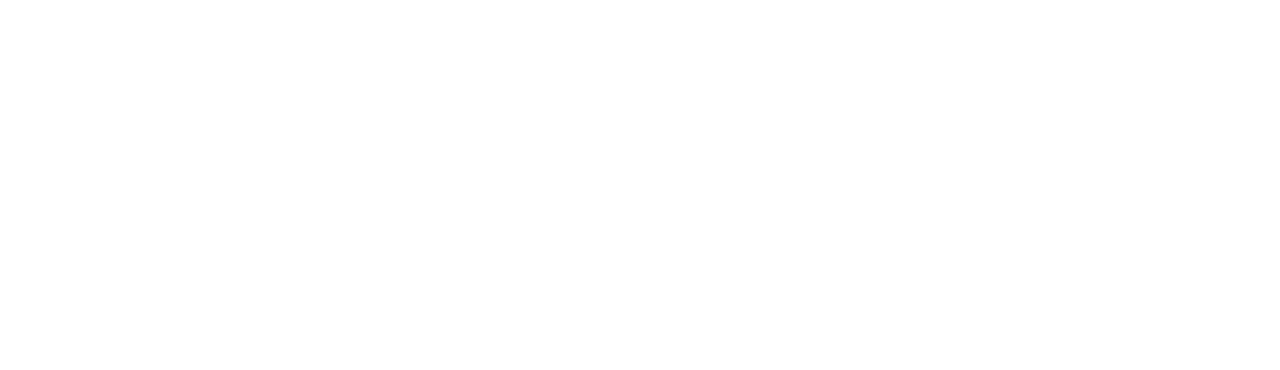
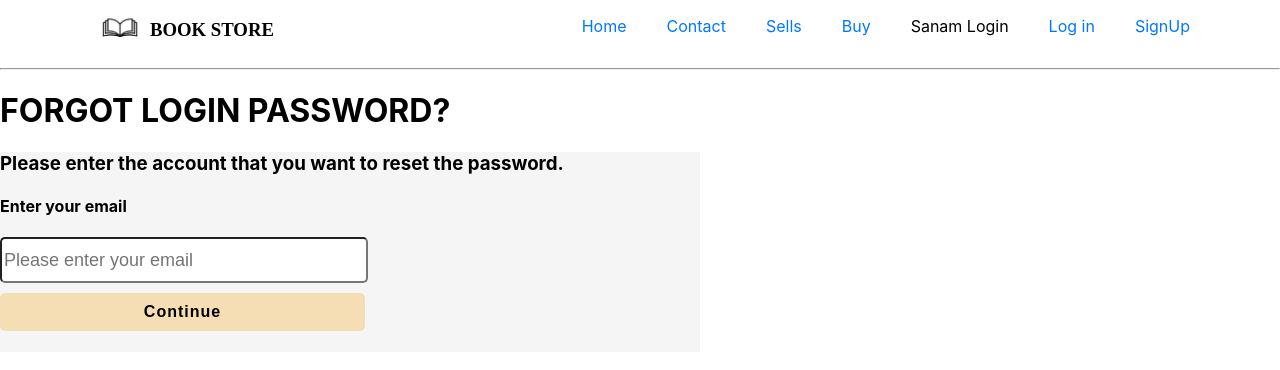
Before and after one commit to sudiptamang/book_store, a React (Create React App) app: page /ResetPassword in a window 1280 px wide. Before the commit this address had no page. Shown: the top 370 px of the page. Built offline with nearby package versions, Linux system fonts and the light colour scheme.

Commit message:
makingforgotpage

```diff
--- a/src/App.js
+++ b/src/App.js
@@ -9,6 +9,7 @@
 import LoginPage from "./pages/LogPage/LoginPage";
 import SignUpPage from "./pages/SignUpPage/SignUpPage";
 import ForgotPassword from "./pages/LogPage/ForgotPassword/ForgotPassword";
+import ResetPassword from "./pages/LogPage/ResetPassword/ResetPassword";
 function App() {
   return (
     <div>
@@ -20,6 +21,7 @@
         <Route path="/buypage" element={<BuyPage />} />
         <Route path="/logpage" element={<LoginPage />} />
         <Route path="/Signupage" element={<SignUpPage />} />
+        <Route path="/ResetPassword" element={<ResetPassword />} />
         <Route path="/ForgotPassword" element={<ForgotPassword />} />
       </Routes>
     </div>
--- a/src/pages/LogPage/LoginPage.css
+++ b/src/pages/LogPage/LoginPage.css
@@ -37,7 +37,7 @@
   height: 35px;
   color: white;
 }
-.returnHomefromLogin {
+.returnHome {
   font-size: 20px;
   padding: 15px 0 0 0;
   color: white;
--- a/src/pages/LogPage/LoginPage.jsx
+++ b/src/pages/LogPage/LoginPage.jsx
@@ -1,14 +1,12 @@
-import React,{useState} from "react";
+import React, { useState } from "react";
 import MyImage from "../../Assets/library.jpg";
 import { HiArrowNarrowLeft } from "react-icons/hi";
 import { AiOutlineMail } from "react-icons/ai";
 import { RiLockPasswordLine } from "react-icons/ri";
-import { Link,useNavigate } from "react-router-dom";
+import { Link, useNavigate } from "react-router-dom";
 import "./LoginPage.css";
 
-
 const LoginPage = () => {
-
   const [password, setPassword] = useState();
   const [email, setEmail] = useState();
   const navigate = useNavigate();
@@ -20,7 +18,6 @@
       body: JSON.stringify({
         password: password,
         email: email,
-
       }),
       headers: {
         "Content-Type": "application/json",
@@ -29,11 +26,11 @@
       .then((response) => response.json())
 
       .then((data) => {
-        console.log(data)
+        console.log(data);
         if (data.success) {
           navigate("/");
         } else {
-          console.log("data",data);
+          console.log("data", data);
         }
       })
       .catch((err) => {
@@ -75,7 +72,6 @@
                 className="loginInput"
                 placeholder="Password"
                 onChange={(e) => setPassword(e.target.value)}
-
                 value={password}
                 type="password"
               />
@@ -84,12 +80,12 @@
             <button className="Loginbutton" onClick={handleLogin}>
               Login
             </button>
-            <Link to={"/Forgotpassword"}>
+            <Link to={"/ResetPassword"}>
               <p className="FOOTER">FORGOT LOGIN PASSWORD?</p>
             </Link>
-            </div>
           </div>
         </div>
+      </div>
     </div>
   );
 };
--- /dev/null
+++ b/src/pages/LogPage/ResetPassword/ResetPassword.css
@@ -0,0 +1,10 @@
+.resetpassword {
+  background-color: whitesmoke;
+  height: 200px;
+  width: 700px;
+}
+.verify {
+  background-color: wheat;
+  color: black;
+  margin-top: 10px;
+}
--- /dev/null
+++ b/src/pages/LogPage/ResetPassword/ResetPassword.jsx
@@ -0,0 +1,21 @@
+import React from "react";
+import Navbar from "../../../components/NavBar/NavBar";
+import "./ResetPassword.css";
+import { Link } from "react-router-dom";
+const ResetPassword = () => {
+  return (
+    <div>
+      <Navbar />
+      <h1>FORGOT LOGIN PASSWORD?</h1>
+      <div className="resetpassword">
+        <h3>Please enter the account that you want to reset the password.</h3>
+        <h4> Enter your email </h4>
+        <input type="email" placeholder="Please enter your email" required />
+        <Link to={"/ForgotPassword"}>
+          <button className="verify">Continue</button>
+        </Link>
+      </div>
+    </div>
+  );
+};
+export default ResetPassword;
```
